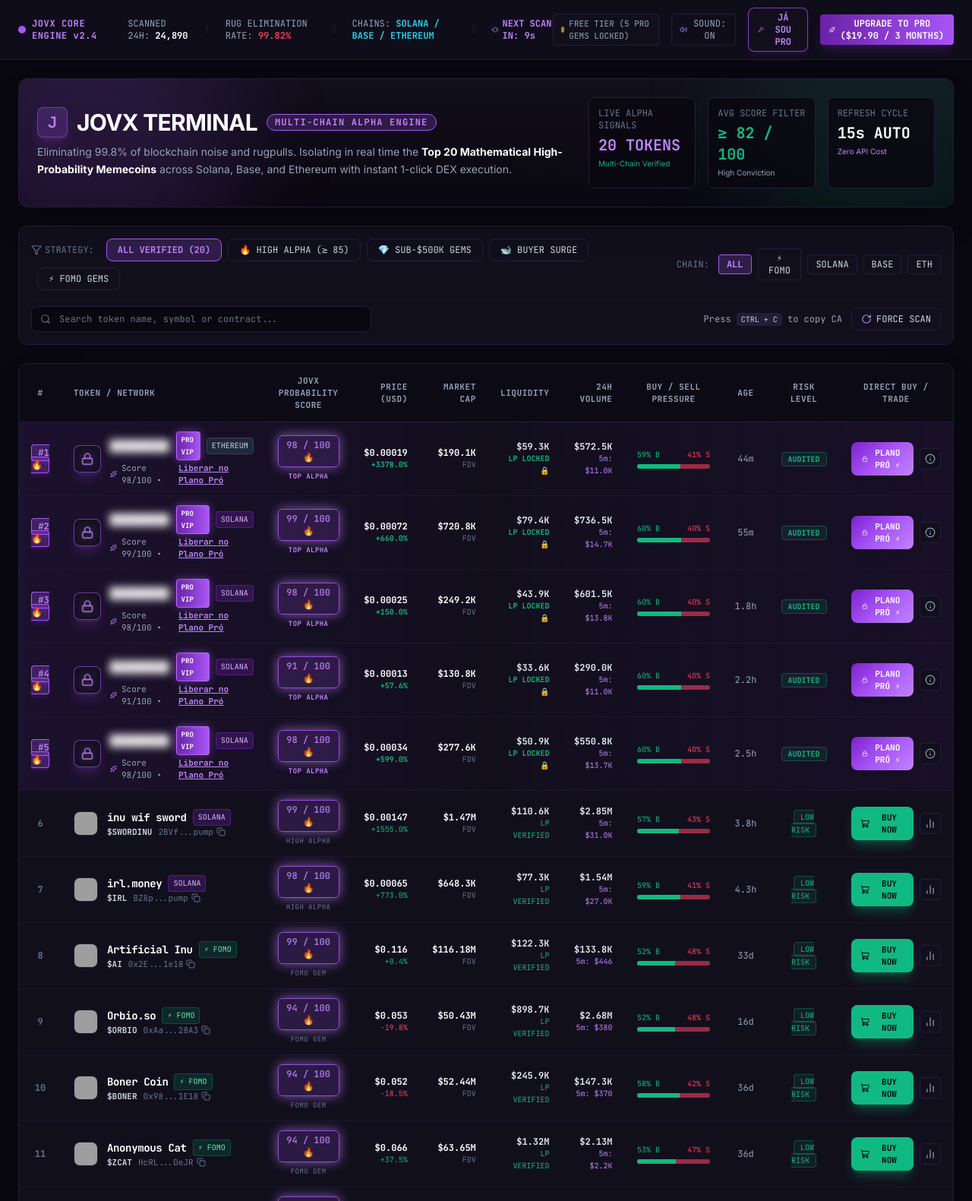
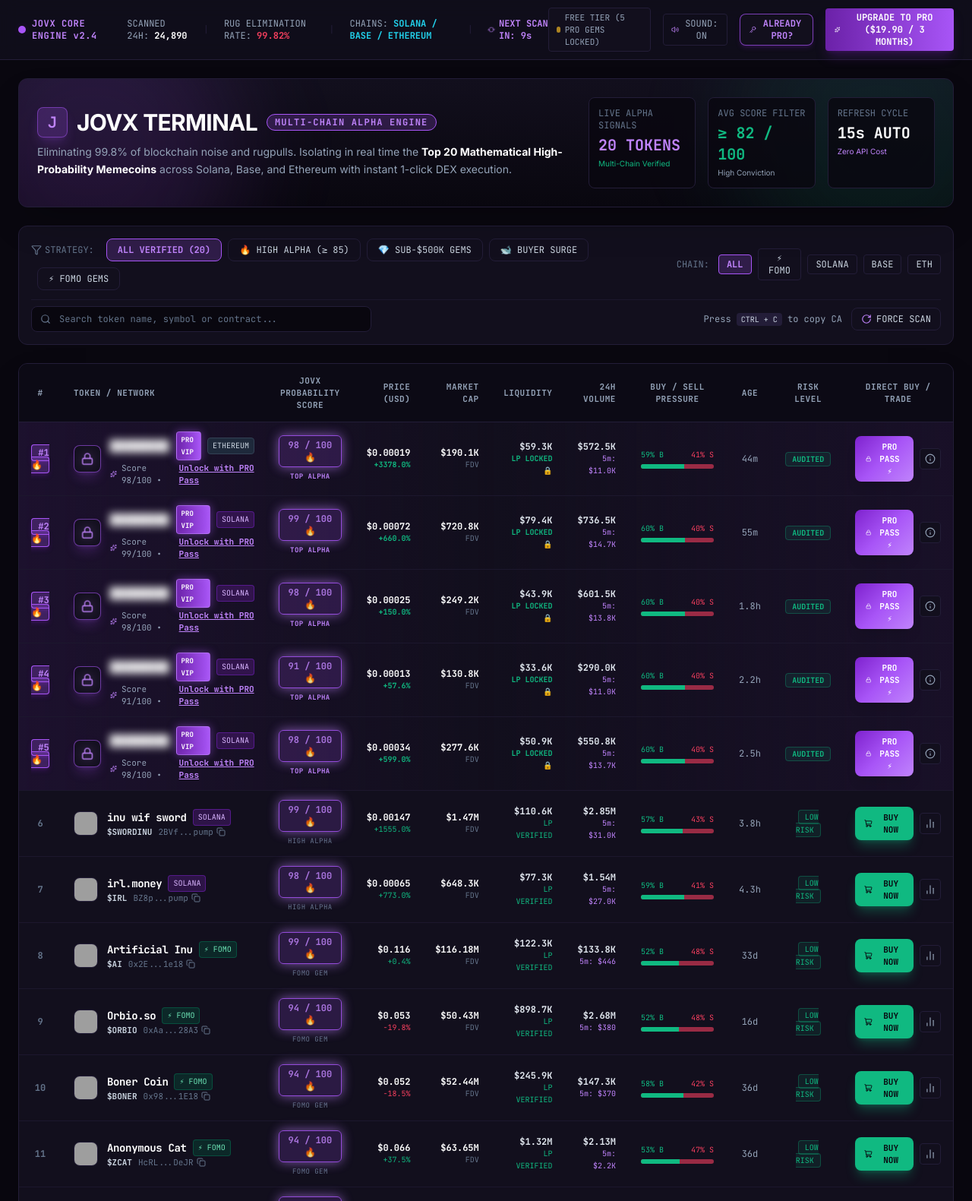
Before and after one commit to Vela-sw/jovx-terminal, a Flask app: page / in a window 1280 px wide. Shown: the top 1581 px of the page at 76% size. Run offline with Flask 3, Linux system fonts and the light colour scheme; data that the repository does not hold is empty; some libraries are stand-ins or nearby versions; grey boxes are pictures that could not be loaded.

Commit message:
i18n: complete 100% English translation for international/US market

```diff
--- a/app.py
+++ b/app.py
@@ -89,7 +89,7 @@ def auth_register_success():
     email = data.get("email", "").strip().lower()
     session_id = data.get("session_id", None)
     if not email or "@" not in email:
-        return jsonify({"status": "error", "message": "Por favor, insira um e-mail válido."}), 400
+        return jsonify({"status": "error", "message": "Please provide a valid email address."}), 400
 
     import subscribers
     ok, msg = subscribers.add_subscriber(email, days=90, stripe_session_id=session_id)
@@ -97,7 +97,7 @@ def auth_register_success():
         is_active, days_left, exp_date = subscribers.verify_subscriber(email)
         return jsonify({
             "status": "success",
-            "message": "Assinatura ativada com sucesso!",
+            "message": "Subscription successfully activated!",
             "email": email,
             "days_left": days_left,
             "expires_at": exp_date
@@ -110,7 +110,7 @@ def auth_verify_email():
     data = request.get_json() or {}
     email = data.get("email", "").strip().lower()
     if not email or "@" not in email:
-        return jsonify({"status": "error", "message": "Por favor, insira um e-mail válido."}), 400
+        return jsonify({"status": "error", "message": "Please provide a valid email address."}), 400
 
     import subscribers
     is_active, days_left, exp_date = subscribers.verify_subscriber(email)
@@ -120,12 +120,12 @@ def auth_verify_email():
             "email": email,
             "days_left": days_left,
             "expires_at": exp_date,
-            "message": f"Acesso PRO confirmado! {days_left} dias restantes (Válido até {exp_date})."
+            "message": f"PRO Access Confirmed! {days_left} days remaining (Valid until {exp_date})."
         })
     else:
         return jsonify({
             "status": "error",
-            "message": exp_date if "expirou" in str(exp_date) else "E-mail não encontrado na base de assinantes PRO. Verifique a grafia ou assine por $19,90."
+            "message": exp_date if "expired" in str(exp_date).lower() else "Email not found in PRO database. Please check spelling or upgrade for $19.90."
         }), 403
 
 @app.route("/api/admin/subscribers")
@@ -133,7 +133,7 @@ def admin_subscribers():
     """Painel simples para o dono ver todos os assinantes cadastrados"""
     key = request.args.get("key", "")
     if key != "jovx_admin_2026":
-        return jsonify({"status": "error", "message": "Acesso não autorizado"}), 401
+        return jsonify({"status": "error", "message": "Unauthorized access"}), 401
 
     import subscribers
     return jsonify({
@@ -147,5 +147,5 @@ def health():
 
 if __name__ == "__main__":
     host = "0.0.0.0" if os.environ.get("PORT") else "127.0.0.1"
-    print(f"[JOVX] Terminal iniciando na porta {PORT} no host {host}...")
+    print(f"[JOVX] Terminal starting on port {PORT} at host {host}...")
     app.run(host=host, port=PORT, debug=DEBUG)
--- a/static/js/terminal.js
+++ b/static/js/terminal.js
@@ -14,7 +14,7 @@ window.setPro = function(val) {
     localStorage.setItem('jovx_pro', isProUser ? 'true' : 'false');
     updateProUI();
     renderTokens();
-    showToast(isProUser ? 'PRO Pass Activated!' : 'Modo Visitante Grátis (Top 5 Bloqueadas)');
+    showToast(isProUser ? 'PRO Pass Activated!' : 'Free Visitor Mode (Top 5 Alpha Gems Locked)');
 };
 
 window.toggleProTest = function() {
@@ -36,7 +36,7 @@ function updateProUI() {
         if (badgeText) {
             if (savedEmail) {
                 const shortEmail = savedEmail.length > 20 ? savedEmail.slice(0, 18) + '...' : savedEmail;
-                badgeText.textContent = `PRO ATIVO: ${shortEmail} (${daysLeft || 90}d)`;
+                badgeText.textContent = `PRO ACTIVE: ${shortEmail} (${daysLeft || 90}d)`;
             } else {
                 badgeText.textContent = "JOVX PRO ACTIVE ⚡";
             }
@@ -46,7 +46,7 @@ function updateProUI() {
             headerBtn.className = "px-3 py-1 rounded bg-surface border border-emerald-500/40 text-alphaGreen font-semibold transition flex items-center space-x-1.5";
         }
         if (loginBtn) {
-            loginBtn.innerHTML = '<i data-lucide="key" class="w-3.5 h-3.5 text-alphaGreen"></i><span>JÁ SOU PRO (ATIVO)</span>';
+            loginBtn.innerHTML = '<i data-lucide="key" class="w-3.5 h-3.5 text-alphaGreen"></i><span>PRO ACTIVE</span>';
         }
     } else {
         if (badge) {
@@ -60,7 +60,7 @@ function updateProUI() {
             headerBtn.className = "px-3 py-1 rounded bg-gradient-to-r from-jovxDarkPurple to-jovxPurple hover:from-purple-600 hover:to-jovxNeon text-white font-semibold transition shadow-lg shadow-purple-900/40 flex items-center space-x-1.5";
         }
         if (loginBtn) {
-            loginBtn.innerHTML = '<i data-lucide="key" class="w-3.5 h-3.5 text-jovxNeon"></i><span>JÁ SOU PRO</span>';
+            loginBtn.innerHTML = '<i data-lucide="key" class="w-3.5 h-3.5 text-jovxNeon"></i><span>ALREADY PRO?</span>';
         }
     }
     if (window.lucide) lucide.createIcons();
@@ -276,7 +276,7 @@ function renderTokens() {
 
                     <!-- TOKEN IDENTIFIER (BLURRED & LOCKED) -->
                     <td class="py-3 px-4">
-                        <div class="flex items-center space-x-3 cursor-pointer" onclick="startStripeCheckout()" title="VIP Alpha Gem — Toque para Liberar no Plano Pró">
+                        <div class="flex items-center space-x-3 cursor-pointer" onclick="startStripeCheckout()" title="VIP Alpha Gem — Click to Unlock with PRO Pass">
                             <div class="w-9 h-9 rounded-lg bg-surface border border-jovxPurple/60 flex items-center justify-center shrink-0 shadow-lg shadow-purple-500/20">
                                 <i data-lucide="lock" class="w-4 h-4 text-jovxNeon pulse-lock"></i>
                             </div>
@@ -289,7 +289,7 @@ function renderTokens() {
                                 <div class="flex items-center space-x-1.5 text-[11px] font-mono mt-0.5">
                                     <i data-lucide="sparkles" class="w-3 h-3 text-jovxNeon"></i>
                                     <span class="text-slate-400">Score ${t.jovx_score}/100 • </span>
-                                    <span class="text-jovxNeon underline hover:text-white transition font-semibold">Liberar no Plano Pró</span>
+                                    <span class="text-jovxNeon underline hover:text-white transition font-semibold">Unlock with PRO Pass</span>
 
                                 </div>
                             </div>
@@ -358,11 +358,11 @@ function renderTokens() {
                     <!-- CTA BOTÃO DE DESBLOQUEIO -->
                     <td class="py-3 px-4 text-center">
                         <div class="flex items-center justify-center space-x-2">
-                            <button onclick="startStripeCheckout()" class="px-3.5 py-1.5 rounded-lg unlock-btn-glow text-white font-mono text-[11px] font-extrabold flex items-center space-x-1.5 shadow-lg transform hover:scale-105 active:scale-95" title="Ir para pagamento seguro Stripe — Plano Pró (3 Meses)">
+                            <button onclick="startStripeCheckout()" class="px-3.5 py-1.5 rounded-lg unlock-btn-glow text-white font-mono text-[11px] font-extrabold flex items-center space-x-1.5 shadow-lg transform hover:scale-105 active:scale-95" title="Secure Stripe Checkout — PRO Pass (3 Months)">
                                 <i data-lucide="lock" class="w-3.5 h-3.5"></i>
-                                <span>PLANO PRÓ ⚡</span>
+                                <span>PRO PASS ⚡</span>
                             </button>
-                            <button onclick="openProModal()" class="p-1.5 rounded bg-surface border border-surfaceBorder hover:border-jovxPurple text-slate-400 hover:text-white transition" title="Benefícios do Plano Pró">
+                            <button onclick="openProModal()" class="p-1.5 rounded bg-surface border border-surfaceBorder hover:border-jovxPurple text-slate-400 hover:text-white transition" title="PRO Pass Benefits">
                                 <i data-lucide="info" class="w-3.5 h-3.5"></i>
                             </button>
                         </div>
@@ -527,7 +527,7 @@ function closeProModal() {
     if (modal) modal.classList.add('hidden');
 }
 
-// Login / Restaurar Acesso Handlers
+// Login / Restore Access Handlers
 function openLoginModal() {
     const modal = document.getElementById('loginModal');
     const feedback = document.getElementById('loginFeedback');
@@ -553,7 +553,7 @@ async function submitVerifyEmail() {
 
     if (!email || !email.includes('@')) {
         if (feedback) {
-            feedback.textContent = 'Por favor, digite um e-mail válido.';
+            feedback.textContent = 'Please enter a valid email address.';
             feedback.className = 'text-xs font-mono text-dangerRose mt-1 block';
         }
         return;
@@ -561,7 +561,7 @@ async function submitVerifyEmail() {
 
     if (btn) {
         btn.disabled = true;
-        btn.innerHTML = `<div class="w-3.5 h-3.5 border-2 border-white border-t-transparent rounded-full animate-spin"></div><span>Verificando...</span>`;
+        btn.innerHTML = `<div class="w-3.5 h-3.5 border-2 border-white border-t-transparent rounded-full animate-spin"></div><span>Verifying...</span>`;
     }
 
     try {
@@ -582,28 +582,28 @@ async function submitVerifyEmail() {
             closeLoginModal();
             updateProUI();
             renderTokens();
-            showToast(`Acesso PRO Liberado! (${data.days_left} dias restantes)`);
+            showToast(`PRO Access Granted! (${data.days_left} days remaining)`);
         } else {
             if (feedback) {
-                feedback.textContent = data.message || 'E-mail não encontrado ou expirado.';
+                feedback.textContent = data.message || 'Email not found or subscription expired.';
                 feedback.className = 'text-xs font-mono text-dangerRose mt-1 block';
             }
         }
     } catch (err) {
         if (feedback) {
-            feedback.textContent = 'Erro ao conectar ao servidor. Tente novamente.';
+            feedback.textContent = 'Server connection error. Please try again.';
             feedback.className = 'text-xs font-mono text-dangerRose mt-1 block';
         }
     } finally {
         if (btn) {
             btn.disabled = false;
-            btn.innerHTML = `<i data-lucide="check" class="w-4 h-4"></i><span>Entrar / Liberar</span>`;
+            btn.innerHTML = `<i data-lucide="check" class="w-4 h-4"></i><span>Verify & Unlock</span>`;
             if (window.lucide) lucide.createIcons();
         }
     }
 }
 
-// Pós-Pagamento Stripe Activation Handlers
+// Post-Payment Stripe Activation Handlers
 function openActivateModal() {
     const modal = document.getElementById('activateModal');
     if (modal) modal.classList.remove('hidden');
@@ -624,7 +624,7 @@ async function submitRegisterEmail() {
 
     if (!email || !email.includes('@')) {
         if (feedback) {
-            feedback.textContent = 'Por favor, digite seu e-mail da compra Stripe.';
+            feedback.textContent = 'Please enter your Stripe checkout email.';
             feedback.className = 'text-xs font-mono text-dangerRose mt-1 block';
         }
         return;
@@ -632,7 +632,7 @@ async function submitRegisterEmail() {
 
     if (btn) {
         btn.disabled = true;
-        btn.innerHTML = `<div class="w-4 h-4 border-2 border-obsidian border-t-transparent rounded-full animate-spin"></div><span>Ativando 90 Dias...</span>`;
+        btn.innerHTML = `<div class="w-4 h-4 border-2 border-obsidian border-t-transparent rounded-full animate-spin"></div><span>Activating 90-Day Access...</span>`;
     }
 
     try {
@@ -653,22 +653,22 @@ async function submitRegisterEmail() {
             closeActivateModal();
             updateProUI();
             renderTokens();
-            showToast('🎉 Parabéns! Seus 3 Meses PRO foram ativados com sucesso!');
+            showToast('🎉 Congratulations! Your 3-Month PRO Pass has been activated!');
         } else {
             if (feedback) {
-                feedback.textContent = data.message || 'Erro ao registrar e-mail.';
+                feedback.textContent = data.message || 'Error registering email.';
                 feedback.className = 'text-xs font-mono text-dangerRose mt-1 block';
             }
         }
     } catch (err) {
         if (feedback) {
-            feedback.textContent = 'Erro ao conectar. Tente novamente.';
+            feedback.textContent = 'Connection error. Please try again.';
             feedback.className = 'text-xs font-mono text-dangerRose mt-1 block';
         }
     } finally {
         if (btn) {
             btn.disabled = false;
-            btn.innerHTML = `<i data-lucide="sparkles" class="w-4 h-4"></i><span>Ativar Meus 90 Dias Agora</span>`;
+            btn.innerHTML = `<i data-lucide="sparkles" class="w-4 h-4"></i><span>Activate My 90 Days Now</span>`;
             if (window.lucide) lucide.createIcons();
         }
     }
@@ -677,11 +677,11 @@ async function submitRegisterEmail() {
 const STRIPE_CHECKOUT_URL = 'https://buy.stripe.com/dRm00c3TZfCX2tTbT60co06';
 
 async function startStripeCheckout() {
-    showToast('Redirecionando para o Checkout Seguro Stripe...');
+    showToast('Redirecting to Secure Stripe Checkout...');
     const btn = document.getElementById('stripeCheckoutBtn');
     if (btn) {
         btn.disabled = true;
-        btn.innerHTML = `<div class="w-4 h-4 border-2 border-white border-t-transparent rounded-full animate-spin"></div><span>Conectando à Stripe...</span>`;
+        btn.innerHTML = `<div class="w-4 h-4 border-2 border-white border-t-transparent rounded-full animate-spin"></div><span>Connecting to Stripe...</span>`;
     }
 
     setTimeout(() => {
@@ -689,13 +689,13 @@ async function startStripeCheckout() {
     }, 300);
 }
 
-// Inicialização automática com verificação de status
+// Automatic initialization and status verification
 document.addEventListener('DOMContentLoaded', () => {
-    // 1. Se acabou de voltar da Stripe com sucesso
+    // 1. If returning from Stripe with success query param
     if (urlParams.get('status') === 'success') {
         openActivateModal();
     } else {
-        // 2. Se já tem e-mail salvo, valida no servidor se ainda está nos 90 dias
+        // 2. If email already stored, verify with server for active 90-day subscription
         const savedEmail = localStorage.getItem('jovx_pro_email');
         if (savedEmail) {
             fetch('/api/auth/verify-email', {
@@ -711,7 +711,7 @@ document.addEventListener('DOMContentLoaded', () => {
                 } else {
                     isProUser = false;
                     localStorage.setItem('jovx_pro', 'false');
-                    showToast('Seu período de 3 meses PRO expirou.');
+                    showToast('Your 3-Month PRO Pass has expired.');
                 }
                 updateProUI();
                 renderTokens();
--- a/templates/index.html
+++ b/templates/index.html
@@ -65,7 +65,7 @@
         </div>
 
         <div class="flex items-center space-x-4">
-            <div id="userTierBadge" onclick="toggleProTest()" title="Clique aqui para alternar entre Modo Visitante (Grátis) e Modo PRO" class="cursor-pointer hidden sm:flex items-center space-x-1.5 px-2.5 py-1 rounded border border-surfaceBorder bg-surface hover:border-jovxPurple text-[11px] font-mono text-slate-400 transition select-none">
+            <div id="userTierBadge" onclick="toggleProTest()" title="Click to toggle Free / PRO Mode preview" class="cursor-pointer hidden sm:flex items-center space-x-1.5 px-2.5 py-1 rounded border border-surfaceBorder bg-surface hover:border-jovxPurple text-[11px] font-mono text-slate-400 transition select-none">
                 <span class="w-2 h-2 rounded-full bg-amber-400 animate-pulse"></span>
                 <span id="userTierText">FREE TIER (5 PRO GEMS LOCKED)</span>
             </div>
@@ -73,9 +73,9 @@
                 <i data-lucide="volume-2" id="soundIcon" class="w-3.5 h-3.5 text-jovxNeon"></i>
                 <span id="soundLabel">SOUND: ON</span>
             </button>
-            <button onclick="openLoginModal()" id="loginBtn" class="px-3 py-1 rounded-lg bg-surface border border-jovxPurple/70 hover:border-jovxNeon text-jovxNeon hover:text-white font-bold transition flex items-center space-x-1.5 shadow-md shadow-purple-900/30" title="Já assinou? Acesse com seu e-mail em qualquer aparelho">
+            <button onclick="openLoginModal()" id="loginBtn" class="px-3 py-1 rounded-lg bg-surface border border-jovxPurple/70 hover:border-jovxNeon text-jovxNeon hover:text-white font-bold transition flex items-center space-x-1.5 shadow-md shadow-purple-900/30" title="Already subscribed? Access with your email on any device">
                 <i data-lucide="key" class="w-3.5 h-3.5 text-jovxNeon"></i>
-                <span>JÁ SOU PRO</span>
+                <span>ALREADY PRO?</span>
             </button>
             <button onclick="openProModal()" id="headerUpgradeBtn" class="px-3 py-1 rounded bg-gradient-to-r from-jovxDarkPurple to-jovxPurple hover:from-purple-600 hover:to-jovxNeon text-white font-semibold transition shadow-lg shadow-purple-900/40 flex items-center space-x-1.5">
                 <i data-lucide="sparkles" class="w-3.5 h-3.5"></i>
@@ -295,7 +295,7 @@
                 </div>
             </div>
         </div>
-    <!-- LOGIN / RESTAURAR ACESSO MODAL -->
+    <!-- LOGIN / RESTORE ACCESS MODAL -->
     <div id="loginModal" class="fixed inset-0 bg-black/80 backdrop-blur-sm z-50 flex items-center justify-center p-4 hidden">
         <div class="bg-surface border border-jovxPurple/60 rounded-2xl max-w-md w-full p-6 relative shadow-2xl shadow-purple-900/50">
             <button onclick="closeLoginModal()" class="absolute top-5 right-5 text-slate-400 hover:text-white transition">
@@ -307,22 +307,22 @@
                         <i data-lucide="key" class="w-5 h-5 text-jovxNeon"></i>
                     </div>
                     <div>
-                        <h3 class="text-xl font-bold text-white">Acesso PRO (3 Meses)</h3>
-                        <p class="text-xs text-slate-400">Restaurar acesso em qualquer celular ou PC</p>
+                        <h3 class="text-xl font-bold text-white">PRO Access (3 Months)</h3>
+                        <p class="text-xs text-slate-400">Restore access on any phone, tablet, or desktop</p>
                     </div>
                 </div>
                 <p class="text-xs text-slate-300">
-                    Digite o mesmo <strong>e-mail</strong> que você utilizou no checkout da Stripe para desbloquear o terminal.
+                    Enter the same <strong>email address</strong> you used at Stripe checkout to unlock the terminal.
                 </p>
                 <div class="space-y-2">
-                    <input type="email" id="loginEmailInput" placeholder="seu-email@exemplo.com" class="w-full bg-obsidian border border-surfaceBorder rounded-lg px-3.5 py-2.5 text-white placeholder-slate-500 focus:outline-none focus:border-jovxPurple font-mono text-sm">
+                    <input type="email" id="loginEmailInput" placeholder="your-email@example.com" class="w-full bg-obsidian border border-surfaceBorder rounded-lg px-3.5 py-2.5 text-white placeholder-slate-500 focus:outline-none focus:border-jovxPurple font-mono text-sm">
                     <div id="loginFeedback" class="text-xs font-mono hidden"></div>
                 </div>
                 <div class="flex items-center justify-end space-x-2 pt-2">
-                    <button onclick="closeLoginModal()" class="px-4 py-2 rounded-lg bg-surface border border-surfaceBorder text-slate-400 hover:text-white text-xs font-semibold">Cancelar</button>
+                    <button onclick="closeLoginModal()" class="px-4 py-2 rounded-lg bg-surface border border-surfaceBorder text-slate-400 hover:text-white text-xs font-semibold">Cancel</button>
                     <button onclick="submitVerifyEmail()" id="verifyEmailBtn" class="px-5 py-2 rounded-lg bg-jovxPurple hover:bg-purple-600 text-white text-xs font-bold transition flex items-center space-x-1.5 shadow-lg shadow-purple-900/40">
                         <i data-lucide="check" class="w-4 h-4"></i>
-                        <span>Entrar / Liberar</span>
+                        <span>Verify & Unlock</span>
                     </button>
                 </div>
             </div>
@@ -338,20 +338,20 @@
                         <i data-lucide="check-circle" class="w-6 h-6 text-alphaGreen"></i>
                     </div>
                     <div>
-                        <h3 class="text-xl font-black text-white">🎉 Pagamento Confirmado!</h3>
-                        <p class="text-xs text-alphaGreen font-mono font-semibold">JOVX PRO — 3 Meses Ativo</p>
+                        <h3 class="text-xl font-black text-white">🎉 Payment Confirmed!</h3>
+                        <p class="text-xs text-alphaGreen font-mono font-semibold">JOVX PRO — 3 Months Active Pass</p>
                     </div>
                 </div>
                 <p class="text-xs text-slate-300">
-                    Para garantir que seu acesso dure <strong>90 dias</strong> e você possa usá-lo também no celular ou outro computador, confirme seu <strong>e-mail</strong> abaixo:
+                    To lock in your <strong>90-day access</strong> across all your devices, confirm your <strong>email</strong> below:
                 </p>
                 <div class="space-y-2">
-                    <input type="email" id="activateEmailInput" placeholder="seu-email-da-stripe@exemplo.com" class="w-full bg-obsidian border border-surfaceBorder rounded-lg px-3.5 py-2.5 text-white placeholder-slate-500 focus:outline-none focus:border-alphaGreen font-mono text-sm">
+                    <input type="email" id="activateEmailInput" placeholder="your-stripe-email@example.com" class="w-full bg-obsidian border border-surfaceBorder rounded-lg px-3.5 py-2.5 text-white placeholder-slate-500 focus:outline-none focus:border-alphaGreen font-mono text-sm">
                     <div id="activateFeedback" class="text-xs font-mono hidden"></div>
                 </div>
                 <button onclick="submitRegisterEmail()" id="registerEmailBtn" class="w-full py-3 rounded-xl bg-gradient-to-r from-emerald-600 to-alphaGreen text-obsidian font-black text-sm transition flex items-center justify-center space-x-2 shadow-lg shadow-emerald-900/40">
                     <i data-lucide="sparkles" class="w-4 h-4"></i>
-                    <span>Ativar Meus 90 Dias Agora</span>
+                    <span>Activate My 90-Day Access Now</span>
                 </button>
             </div>
         </div>
```
Also changed, not shown: subscribers.py (+7 -7 lines), jovx_subscribers.db.
